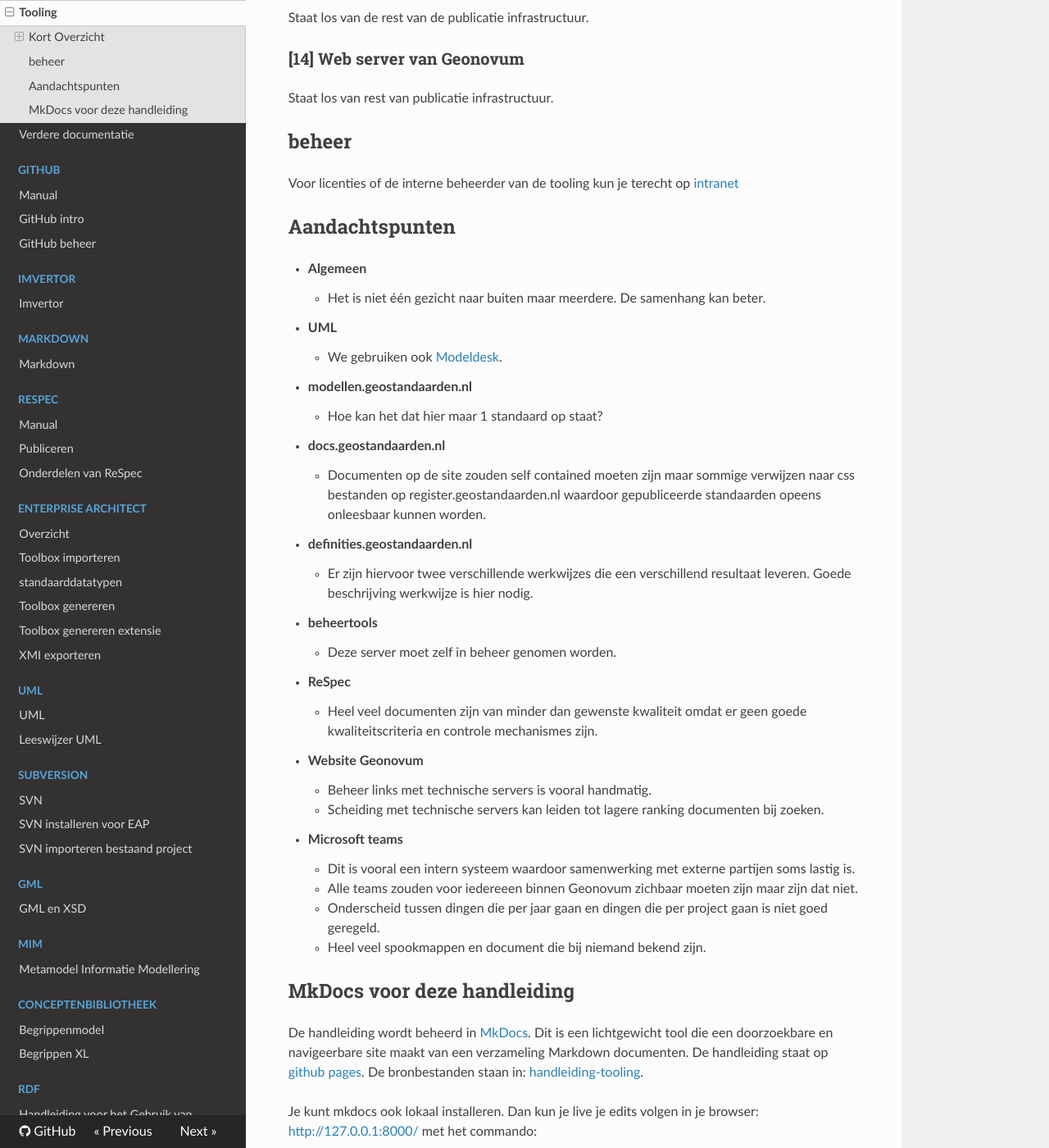
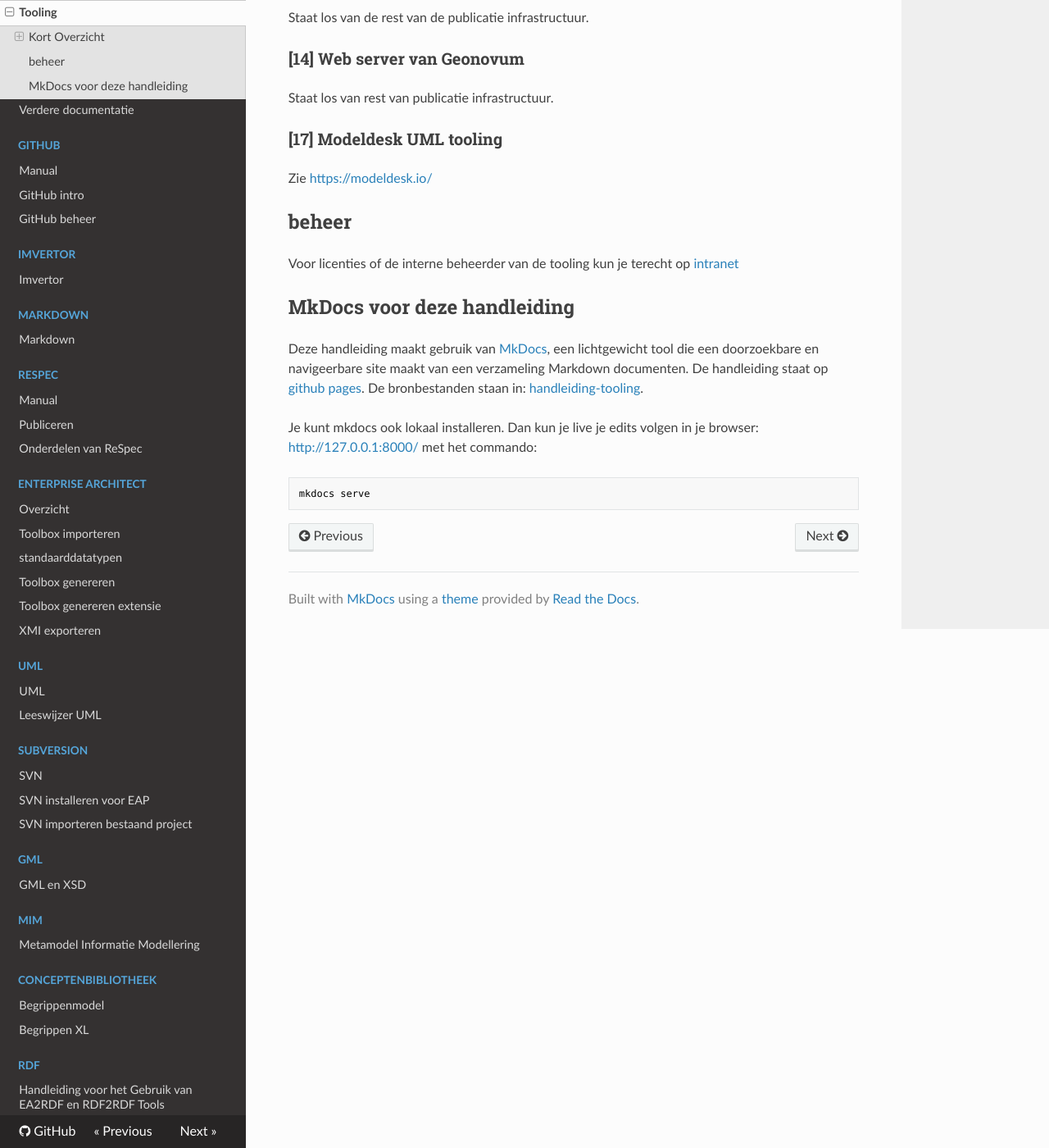
Before and after one commit to Geonovum/handleiding-tooling, an MkDocs documentation site: the page built from docs/tooling.md, in a window 1280 px wide and 1400 px high, scrolled down 3624 px. Shown: the whole window at 82% size. Built offline with MkDocs 1.6.1, drawn with Linux system fonts in a browser that asks for light colours; nearby versions of some CDN libraries.

Commit message:
punten voor verbetering staan vrijwel allemaal op de backlog

````diff
--- a/docs/tooling.md
+++ b/docs/tooling.md
@@ -118,40 +118,18 @@
 
 Staat los van rest van publicatie infrastructuur.
 
+### [17] Modeldesk UML tooling
+
+Zie <https://modeldesk.io/>
 
 ## beheer
 
 Voor licenties of de interne beheerder van de tooling kun je terecht op
 [intranet](https://stichtinggeonovum.sharepoint.com/:b:/s/FBICT/IQC8YxUUkR6tRr6RnMcPSmOgAQxZOKTlWu6-wg4oWK6oiwI?e=5SyNFk)
 
-## Aandachtspunten
-
-- **Algemeen**
-    - Het is niet één gezicht naar buiten maar meerdere. De samenhang kan beter.
-- **UML**
-    - We gebruiken ook [Modeldesk](https://modeldesk.io/).
-- **modellen.geostandaarden.nl**
-    - Hoe kan het dat hier maar 1 standaard op staat?
-- **docs.geostandaarden.nl**
-    - Documenten op de site zouden self contained moeten zijn maar sommige verwijzen naar css bestanden op register.geostandaarden.nl waardoor gepubliceerde standaarden opeens onleesbaar kunnen worden.
-- **definities.geostandaarden.nl**
-    - Er zijn hiervoor twee verschillende werkwijzes die een verschillend resultaat leveren. Goede beschrijving werkwijze is hier nodig.
-- **beheertools**
-    - Deze server moet zelf in beheer genomen worden.
-- **ReSpec**
-    - Heel veel documenten zijn van minder dan gewenste kwaliteit omdat er geen goede kwaliteitscriteria en controle mechanismes zijn.
-- **Website Geonovum**
-    - Beheer links met technische servers is vooral handmatig.
-    - Scheiding met technische servers kan leiden tot lagere ranking documenten bij zoeken.
-- **Microsoft teams**
-    - Dit is vooral een intern systeem waardoor samenwerking met externe partijen soms lastig is.
-    - Alle teams zouden voor iedereeen binnen Geonovum zichbaar moeten zijn maar zijn dat niet.
-    - Onderscheid tussen dingen die per jaar gaan en dingen die per project gaan is niet goed geregeld.
-    - Heel veel spookmappen en document die bij niemand bekend zijn.
-
 ## MkDocs voor deze handleiding
 
-De handleiding wordt beheerd in [MkDocs](https://www.mkdocs.org/). Dit is een
+Deze handleiding maakt gebruik van [MkDocs](https://www.mkdocs.org/), een
 lichtgewicht tool die een doorzoekbare en navigeerbare site maakt van een
 verzameling Markdown documenten. De handleiding staat op
 [github pages](https://github.com/Geonovum/handleiding-tooling). De
@@ -159,7 +137,7 @@
 [handleiding-tooling](https://github.com/Geonovum/handleiding-tooling).
 
 Je kunt mkdocs ook lokaal installeren. Dan kun je live je edits volgen in je
-browser: [http://127.0.0.1:8000/](http://127.0.0.1:8000/) met het commando:
+browser: <http://127.0.0.1:8000/> met het commando:
 
 ```shell
 mkdocs serve
````
Also changed, not shown: docs/media/PublicatieInfrastructuurGeonovum.drawio.svg.
